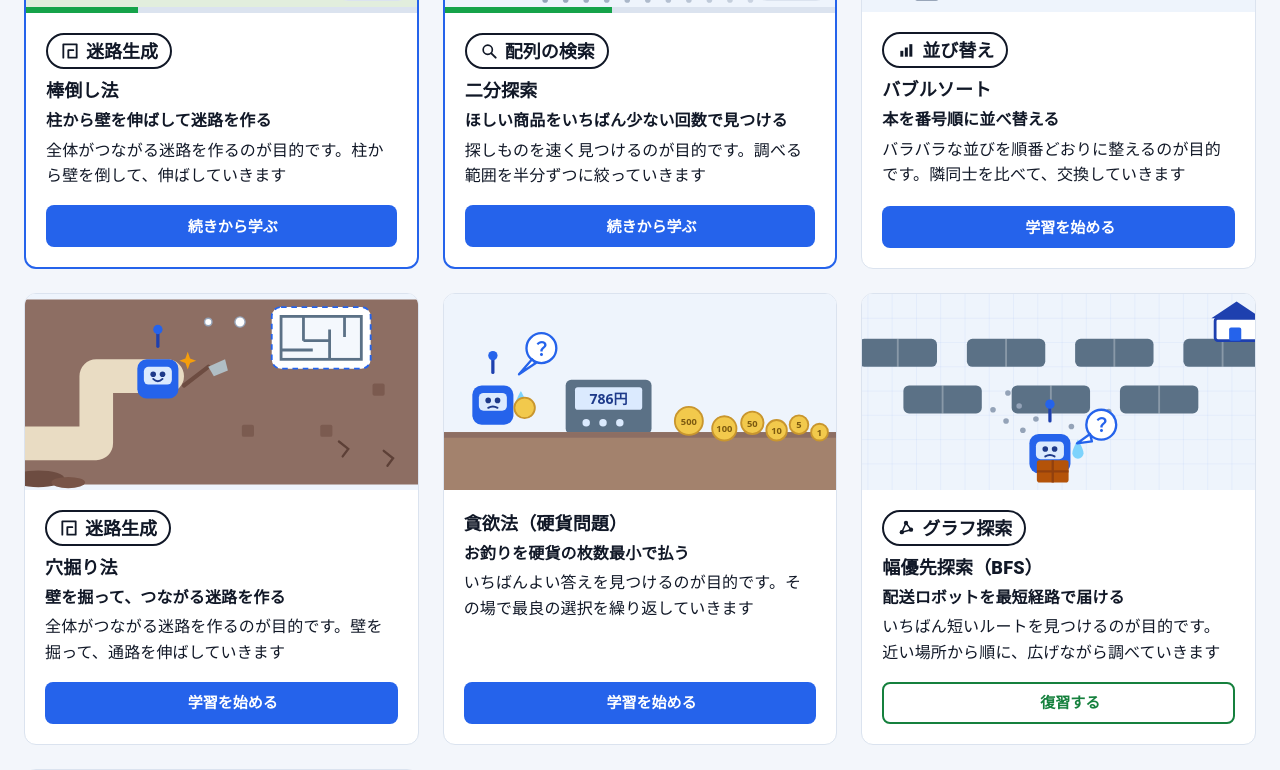
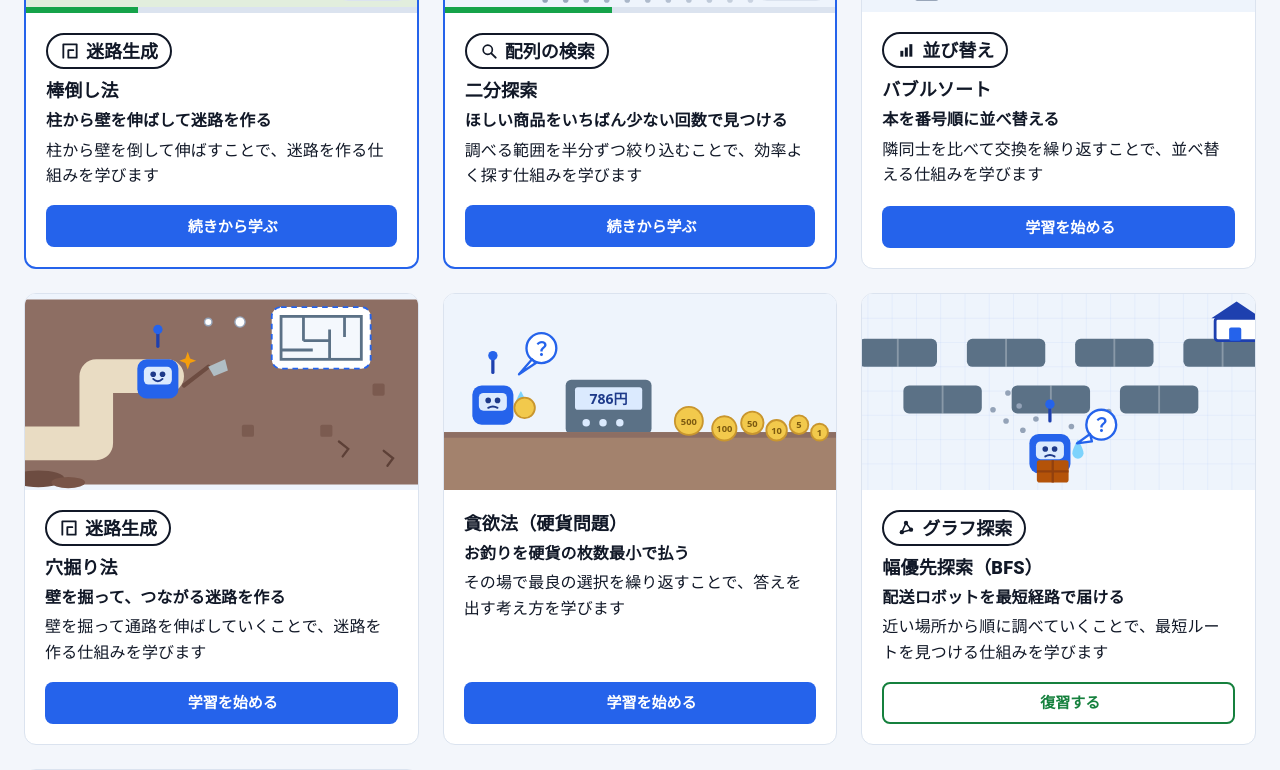
Before and after one commit to BeppuKanato/engineer-quest-ui-brushup, a Next.js app: page /courses in a window 1280 px wide. Shown: the part 600-1370 px from the top of the page. Built offline with nearby package versions, Linux system fonts and the light colour scheme; some icons are missing.

Commit message:
fix: カードの説明をGPT案（仕組みを学ぶ文）に変更

```diff
--- a/src/design/CoursesDesignDraft.tsx
+++ b/src/design/CoursesDesignDraft.tsx
@@ -223,17 +223,17 @@ const STATE_ORDER: Record<string, number> = { IN_PROGRESS: 0, NOT_STARTED: 1, CO
 
 /**
  * 学習内容の説明（2026-11-23 追加）：役割分担は、ミッションの題＝この単元で挑む課題（場面）、
- * この説明＝アルゴリズムの目的と特徴。文は「〜するのが目的です。」で目的を明記し、
- * 体言止めにせず文として終える（Kanato の指定）。
+ * この説明＝どうやって解決するかの仕組みを学ぶ、という文（GPT案を Kanato が採用）。
+ * 目的を説明側にも書くと題と重なるため、説明は仕組み＋学びに寄せる。
  */
 const FEATURE_TEXT: Record<string, string> = {
-  "course-algorithm-breadth-first-search-v1": "いちばん短いルートを見つけるのが目的です。近い場所から順に、広げながら調べていきます",
-  "course-algorithm-depth-first-search-v1": "出口までの道を見つけるのが目的です。一本道を深く進み、行き止まりなら戻ります",
-  "course-algorithm-maze-digging-v1": "全体がつながる迷路を作るのが目的です。壁を掘って、通路を伸ばしていきます",
-  "course-algorithm-wall-extension-v1": "全体がつながる迷路を作るのが目的です。柱から壁を倒して、伸ばしていきます",
-  "course-algorithm-bubble-sort-v2": "バラバラな並びを順番どおりに整えるのが目的です。隣同士を比べて、交換していきます",
-  "course-algorithm-binary-search-v1": "探しものを速く見つけるのが目的です。調べる範囲を半分ずつに絞っていきます",
-  "course-algorithm-greedy-coins-v1": "いちばんよい答えを見つけるのが目的です。その場で最良の選択を繰り返していきます",
+  "course-algorithm-breadth-first-search-v1": "近い場所から順に調べていくことで、最短ルートを見つける仕組みを学びます",
+  "course-algorithm-depth-first-search-v1": "一本道を深く進み、行き止まりで戻ることで、道を見つける仕組みを学びます",
+  "course-algorithm-maze-digging-v1": "壁を掘って通路を伸ばしていくことで、迷路を作る仕組みを学びます",
+  "course-algorithm-wall-extension-v1": "柱から壁を倒して伸ばすことで、迷路を作る仕組みを学びます",
+  "course-algorithm-bubble-sort-v2": "隣同士を比べて交換を繰り返すことで、並べ替える仕組みを学びます",
+  "course-algorithm-binary-search-v1": "調べる範囲を半分ずつ絞り込むことで、効率よく探す仕組みを学びます",
+  "course-algorithm-greedy-coins-v1": "その場で最良の選択を繰り返すことで、答えを出す考え方を学びます",
 };
 
 // 流す順序：同じ軸の単元を隣り合わせ、組が行の途中で割れないようにする。
```
Also changed, not shown: 1 other file (tests, documents, lock files or other folders).
